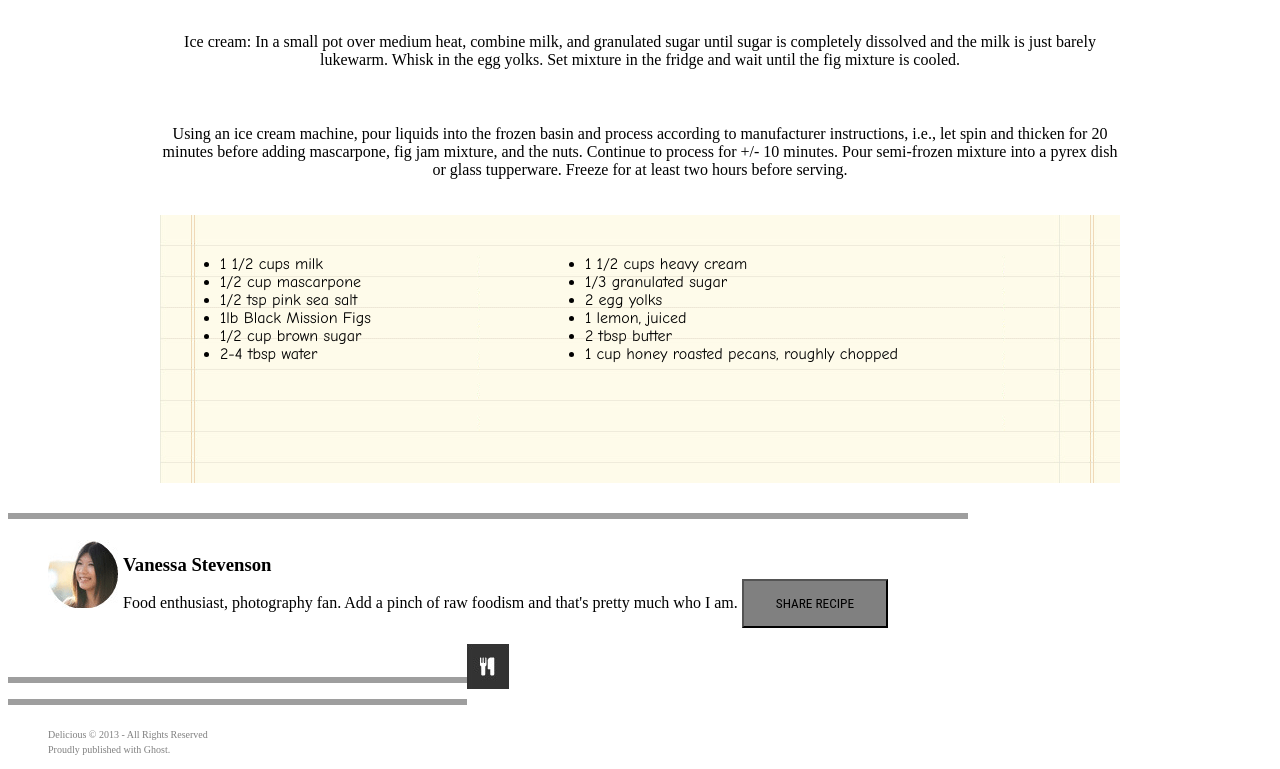
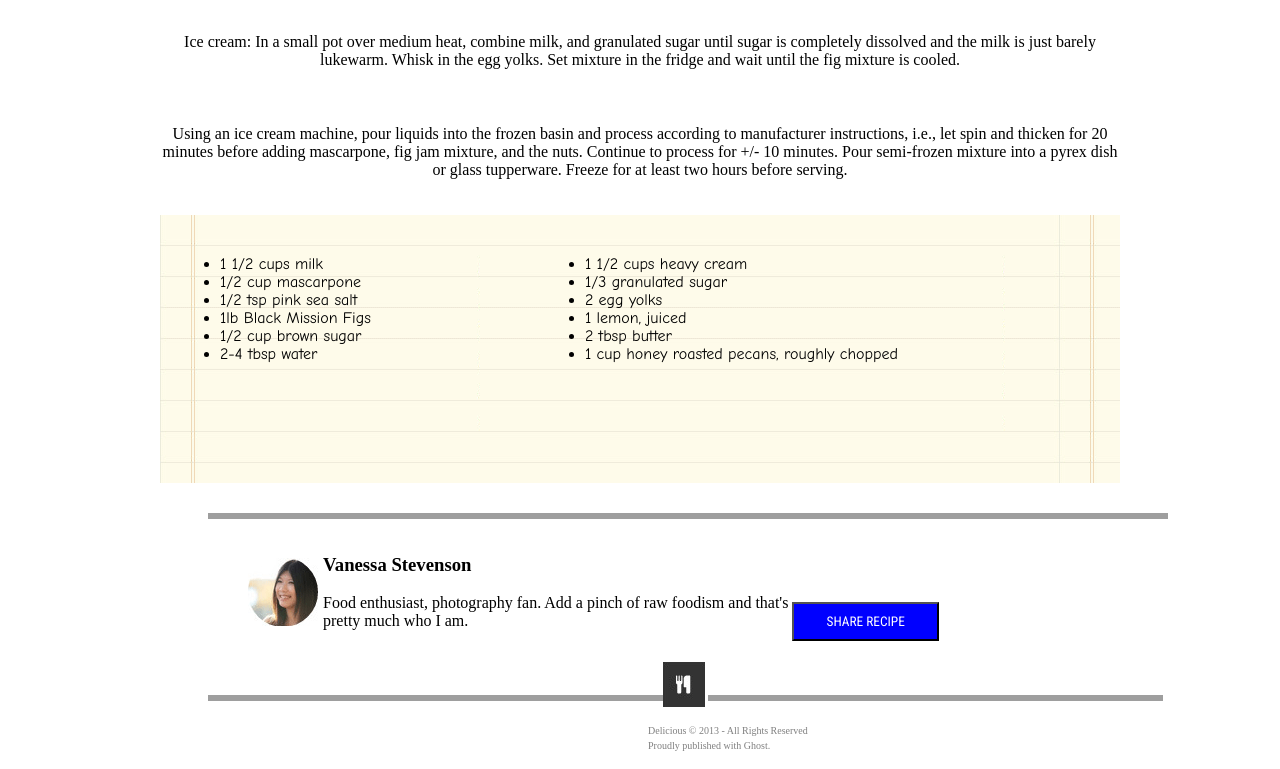
Before and after one commit to WGJBV/chocolate-pizza, a plain HTML site: page index.html in a window 1280 px wide. Shown: the part 1024-1793 px from the top of the page. Drawn offline with Linux system fonts and the light colour scheme; grey boxes are pictures that could not be loaded.

Commit message:
doing some good stuff

```diff
--- a/index.html
+++ b/index.html
@@ -2,6 +2,7 @@
 <html>
   <head>
     <link rel="stylesheet" href="https://fonts.googleapis.com/css?family=Pacifico">
+    <link rel="stylesheet" href="https://fonts.googleapis.com/css?family=Roboto+Condensed">
     <link rel="stylesheet" href="style.css">
     <!-- <link rel="stylesheet" href="reset.css"> -->
   </head>
@@ -65,14 +66,14 @@
   <ul>
     <li><img src="images/van-pic.png"></li>
     <li><h3>Vanessa Stevenson</h3>
-      <p> Food enthusiast, photography fan. Add a pinch of raw foodism and that's pretty much who I am.</p></li>
+      <p> Food enthusiast, photography fan. Add a pinch of raw foodism and that's <br>pretty much who I am.</p></li>
     <li><button>SHARE RECIPE</button></li>
   </ul>
     <div id="copyright">
     <hr><img src="images/logo.png"></hr>
     <hr></hr>
     <ul>
-      <li><small>Delicious © 2013 - All Rights Reserved <br> Proudly published with Ghost. </small></li>
+      <li><small>Delicious © 2013 - All Rights Reserved <br>Proudly published with Ghost. </small></li>
     </ul>
   </div>
 </footer>
--- a/style.css
+++ b/style.css
@@ -12,7 +12,9 @@ header hr {
   repeat-x 0 0;
   border: 0;
   }
-
+header h5 {
+  font-family : 'Roboto Condensed', serif;
+}
 nav {
   margin: 0px auto;
 }
@@ -30,7 +32,7 @@ main {
 }
 
 main h1 {
-  font-family: 'Helvetica', sans-serif;
+  font-family: 'Roboto Condensed', serif;
   font-size: 36px;
 }
 
@@ -46,6 +48,7 @@ main p {
 #articleInfo {
   float: left;
   margin-bottom: 20px;
+  font-family : "Roboto Condensed", serif;
 }
 
 #printArticle {
@@ -75,8 +78,11 @@ main p {
   color : gray;
   font-size : 12px;
 }
+#copyright ul li {
+  margin-left: 400px;
+}
 #copyright hr {
-  width : 459px;
+  width : 455px;
   display: inline-block;
 }
 #copyright img {
@@ -85,6 +91,7 @@ main p {
 
 footer {
   width :960px;
+  margin-left: 200px;
 }
 footer ul li {
   display: inline-block;
@@ -98,9 +105,10 @@ footer hr {
 }
 
 button {
-  padding : 15px 32px;
+  padding : 10px 32px;
+  color : white;
   font-family : "Roboto Condensed", serif;
-  background-color : gray;
+  background-color : blue;
 }
 footer ul li {
   display: inline-block;
```
